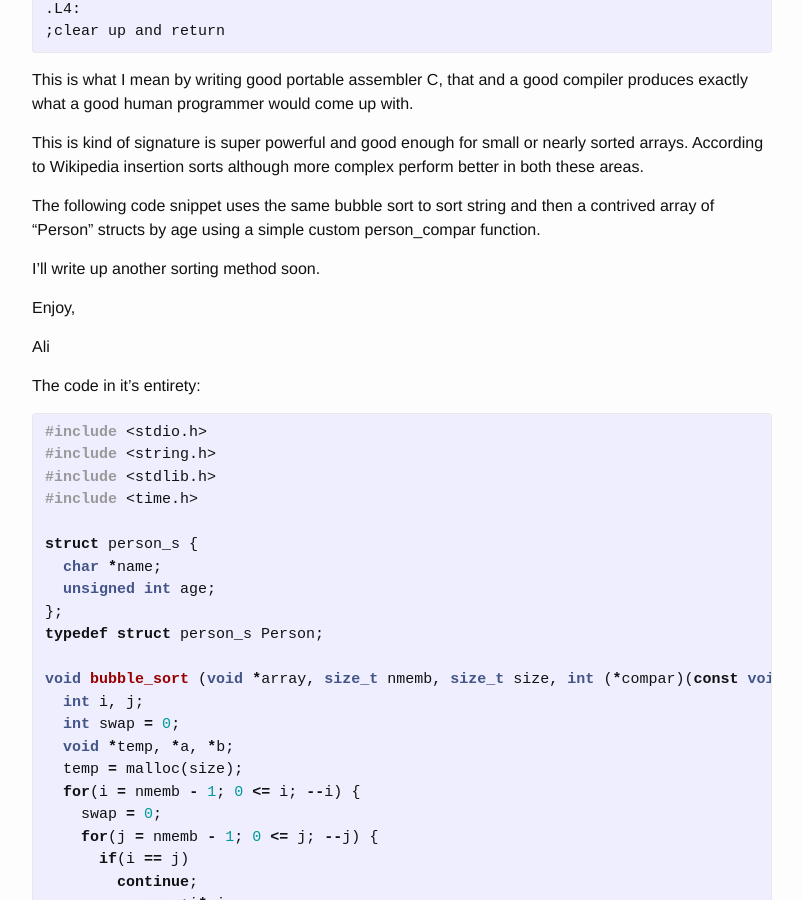
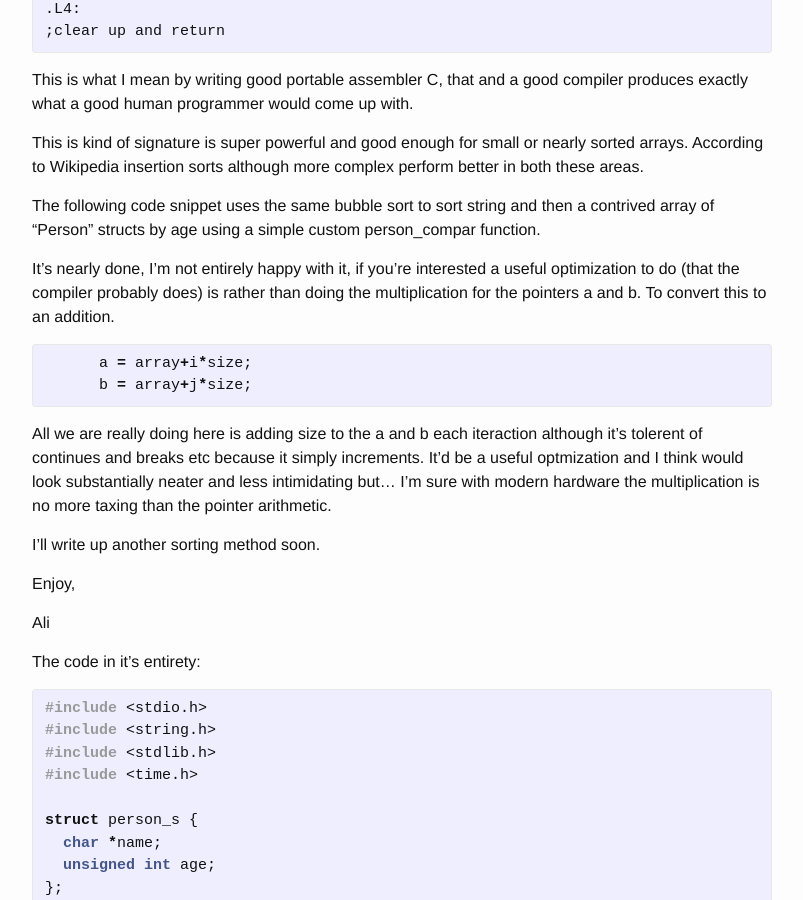
Before and after one commit to ali-raheem/alis_blog, a Jekyll site: the page built from _posts/2015-11-07-assorted-sorting.markdown, in a window 1280 px wide and 900 px high, scrolled down 2018 px. Shown: the whole window, without its empty margins (238-1041 px from the left). Built offline with Jekyll 4.4.1, drawn with Linux system fonts in a browser that asks for light colours.

Commit message:
updated assorted sorts

```diff
--- /dev/null
+++ b/_posts/.#2015-11-07-assorted-sorting.markdown
@@ -0,0 +1 @@
+ali@ali-K53E.1714:1446908630
--- a/_posts/2015-11-07-assorted-sorting.markdown
+++ b/_posts/2015-11-07-assorted-sorting.markdown
@@ -89,6 +89,13 @@ This is what I mean by writing good portable assembler C, that and a good compil
 This is kind of signature is super powerful and good enough for small or nearly sorted arrays. According to Wikipedia insertion sorts although more complex perform better in both these areas.
 
 The following code snippet uses the same bubble sort to sort string and then a contrived array of "Person" structs by age using a simple custom person_compar function.
+
+It's nearly done, I'm not entirely happy with it, if you're interested a useful optimization to do (that the compiler probably does) is rather than doing the multiplication for the pointers a and b. To convert this to an addition.
+{% highlight c %}
+      a = array+i*size;
+      b = array+j*size;
+{% endhighlight %}
+All we are really doing here is adding size to the a and b each iteraction although it's tolerent of continues and breaks etc because it simply increments. It'd be a useful optmization  and I think would look substantially neater and less intimidating but... I'm sure with modern hardware the multiplication is no more taxing than the pointer arithmetic.
 
 I'll write up another sorting method soon.
 
```
Also changed, not shown: watch-list.md (+1 -1 lines).
